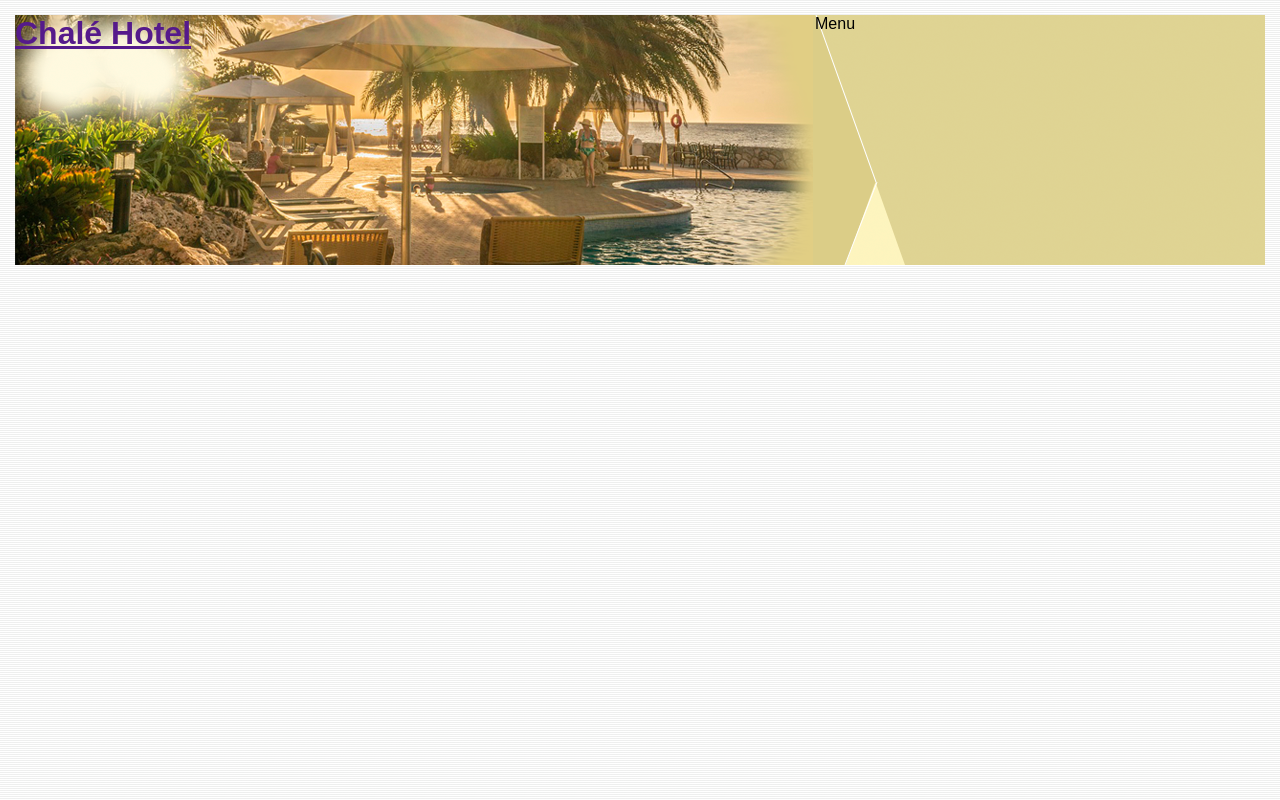
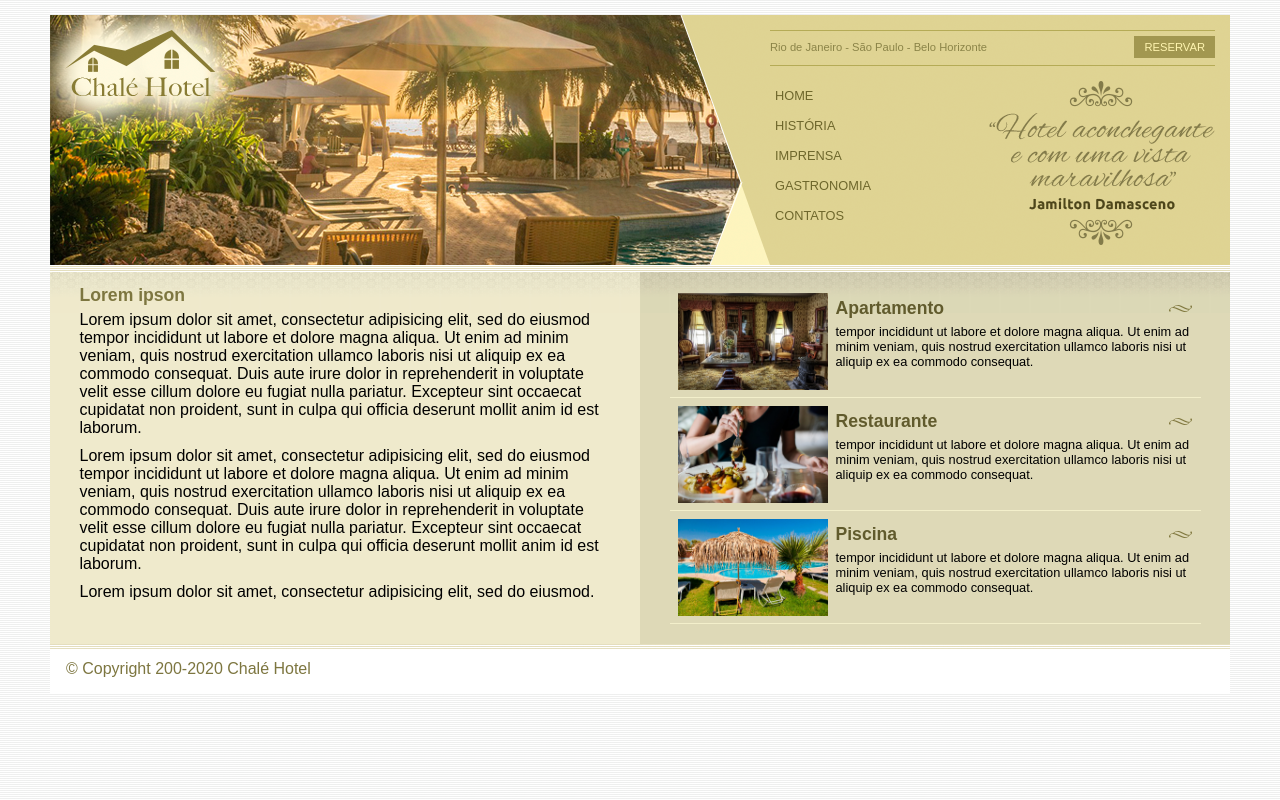
Before and after one commit to FabricioCavalcante/Layout-Liquido, a plain HTML site: page index.html in a window 1280 px wide. Drawn offline with Linux system fonts and the light colour scheme.

Commit message:
Projeto Finalizado
Construção de um layout líquido.

```diff
--- a/CSS_chale/estilo_chale.css
+++ b/CSS_chale/estilo_chale.css
@@ -8,28 +8,174 @@ body{
 	margin: 15px;
 }
 #conteiner{
-	background: #ede9cc;
+	background: #ede9cc url(../imagens/bg-container.png) top center repeat-y;
+	margin: 0 auto;
+	min-width: 740px;
+	max-width: 1180px;
 }
 #topo{
 	position: relative;
-	background: #dbcd87;
-	height: 15.4em;
+	/*background: #dbcd87;*/
+	height: 10.4em;
 	min-height: 250px;
+	max-width: 1180px;
 }
 #area-logo{
-	background: url(../imagens/topo-imagem-principal2.png) no-repeat;
+	background: url(../imagens/topo-imagem-principal.png) no-repeat;
 	position: absolute;
 	width: 100%;
 	height: 250px;
 	top: 0;
 	left: 0;
+	z-index: 1;
+}
+
+.logo a{
+	position: absolute;
+	top: 15px;
+	left: 15px;
+	z-index: 3;
+	background: url(../imagens/logo.png) no-repeat;
+	width: 151px;
+	height: 66px;
+	text-indent: -9000px;
 }
 
 #area-menu{
 	position: absolute;
 	background: url(../imagens/topo-imagem-lateral.png) no-repeat;
-	width: 450px;
+	width: 550px;
 	height: 250px;
 	top: 0;
 	right: 0;
+	z-index: 2;
 }
+
+#conteudo-menu{
+	margin-left: 90px;
+	margin-right: 15px;
+	padding-top: 15px;
+}
+#menu-locais{
+	border-bottom: 1px solid #b5ab56;
+	border-top: 1px solid #b5ab56;
+	padding-top: 5px;
+	padding-bottom: 5px;
+	font-size: 0.7em;
+	color: #8b8448;
+}
+#menu-locais .locais{
+	float: left;
+	line-height: 2.1em;
+}
+
+a {
+	text-decoration: none;
+}
+
+a.reserva{
+	text-transform: uppercase;
+	background: #a29750;
+	color: #fff5b0;
+	padding: 5px 10px;
+	float: right;
+}
+/*Barra de navegação vertical*/
+#menu{
+	margin-top: 15px;
+}
+
+ul{
+
+	list-style: none;
+}
+
+ul#navegacao{
+	float: left;
+}
+
+ul#navegacao a{
+	text-transform: uppercase;
+	font-size: 0.8em;
+	padding: 5px;
+	color: #6e672c;
+	line-height: 30px;
+}
+
+ul#navegacao a:hover{
+	background: #fdf6be;
+}
+
+.depoimento{
+	width: 226px;
+	height: 164px;
+	float: right;
+	/*border: 2px solid red;*/
+}
+
+/* ÁREA DE CONTEUDO */
+
+#area-principal{
+	background: url(../imagens/bg-area-principal.png) top left repeat-x;
+	float: left;
+	width: 50%;
+	padding: 15px 0px;
+}
+
+#area-lateral{
+	background: url(../imagens/bg-area-lateral.png) top left repeat-x;
+	float: right;
+	width: 50%;
+	padding: 20px 0px;
+}
+
+.area-conteudo{
+	margin: 0 auto;
+	width: 90%;
+}
+
+#rodape{
+	clear: both;
+	padding: 16px;
+	background: #fff url(../imagens/bg-rodape.png) repeat-x top;
+	color: #7d7640;
+}
+
+#beneficios li{
+	padding: 8px;
+	border-bottom: 1px solid #f3efcb;
+	height: 6em;
+}
+
+#beneficios li a img{
+	float: left;
+	margin-right: 8px;
+}
+
+#beneficios li a p{
+	font-size: 0.8em;
+	color: #000;
+}
+
+#beneficios li a h3{
+	font-size: 1.1em;
+	color: #615b2d;
+	padding: 5px 0;
+	background: url(../imagens/ornamento.png) no-repeat center right;
+
+}
+
+#beneficios li:hover{
+	background: #f6f3d6;
+	cursor: pointer;
+}
+
+h2{
+	color: #7d7640;
+	font-size: 1.1em;
+	padding: 5px 0px;
+}
+p{
+	font-size: 1em;
+	margin-bottom: 10px;
+}
--- a/index.html
+++ b/index.html
@@ -13,18 +13,105 @@
 		<div id="topo"> <!-- Inicio do topo -->
 
 			<div id="area-logo">
-				<h1>
+				<h1 class="logo">
 					<a href="">Chalé Hotel</a>
 				</h1>
 			</div>
 
 			<div id= "area-menu">
-				Menu
+				<div id="conteudo-menu">
+					<div id="menu-locais">
+						<span class="locais">
+							Rio de Janeiro - São Paulo - Belo Horizonte
+						</span>
+						<a class="reserva" href="">Reservar</a>
+						<div style="clear: both;"></div>
+					</div>
+
+					<div id="menu">
+						<ul id="navegacao">
+							<li><a href=""> Home </a></li>
+							<li><a href=""> História </a></li>
+							<li><a href=""> Imprensa </a></li>
+							<li><a href="">Gastronomia</a></li>
+							<li><a href=""> Contatos </a></li>
+						</ul>
+
+						<img class="depoimento" src="imagens/depoimento.png">
+
+					</div>
+
+				</div>
 			</div>
 
 		</div> <!-- fim do topo -->
 
+		<!-- Inicio da área de conteúdo -->
 
+		<div id="area-principal">
+			<div class="area-conteudo">
+				<h2>
+					Lorem ipson
+				</h2>
+				<p>
+					Lorem ipsum dolor sit amet, consectetur adipisicing elit, sed do eiusmod
+					tempor incididunt ut labore et dolore magna aliqua. Ut enim ad minim veniam,
+					quis nostrud exercitation ullamco laboris nisi ut aliquip ex ea commodo
+					consequat. Duis aute irure dolor in reprehenderit in voluptate velit esse
+					cillum dolore eu fugiat nulla pariatur. Excepteur sint occaecat cupidatat non
+					proident, sunt in culpa qui officia deserunt mollit anim id est laborum.
+				</p>
+				<p>
+					Lorem ipsum dolor sit amet, consectetur adipisicing elit, sed do eiusmod
+					tempor incididunt ut labore et dolore magna aliqua. Ut enim ad minim veniam,
+					quis nostrud exercitation ullamco laboris nisi ut aliquip ex ea commodo
+					consequat. Duis aute irure dolor in reprehenderit in voluptate velit esse
+					cillum dolore eu fugiat nulla pariatur. Excepteur sint occaecat cupidatat non
+					proident, sunt in culpa qui officia deserunt mollit anim id est laborum.
+				</p>
+				<p>
+					Lorem ipsum dolor sit amet, consectetur adipisicing elit, sed do eiusmod.
+				</p>
+			</div>
+		</div>
+
+		<div id="area-lateral">
+			<div class="area-conteudo">
+				<ul id="beneficios">
+					<li>
+						<a href="">
+							<img src="imagens/apartamento.jpg" width="150" alt="Apartamento">
+							<h3>Apartamento</h3>
+							<p>tempor incididunt ut labore et dolore magna aliqua. Ut enim ad minim veniam,	quis nostrud exercitation ullamco laboris nisi ut aliquip ex ea commodo	consequat. </p>
+						</a>
+					</li>
+
+					<li>
+						<a href="">
+							<img src="imagens/restaurante.jpg" width="150" alt="Restaurante">
+							<h3>Restaurante</h3>
+							<p>tempor incididunt ut labore et dolore magna aliqua. Ut enim ad minim veniam,	quis nostrud exercitation ullamco laboris nisi ut aliquip ex ea commodo	consequat. </p>
+						</a>
+					</li>
+
+					<li>
+						<a href="">
+							<img src="imagens/piscina.jpg" width="150" alt="Piscina">
+							<h3>Piscina</h3>
+							<p>tempor incididunt ut labore et dolore magna aliqua. Ut enim ad minim veniam,	quis nostrud exercitation ullamco laboris nisi ut aliquip ex ea commodo	consequat. </p>
+						</a>
+					</li>
+				</ul>
+			</div>
+		</div>
+
+		<div id="rodape">
+			<span>
+				&copy; Copyright 200-2020 Chalé Hotel
+			</span>
+		</div>
+
+		<!-- Fim da área de conteúdo -->
 
 	</div> <!-- fim do container -->
 
```
Also changed, not shown: index V2.html (deleted, +0 -40 lines).
